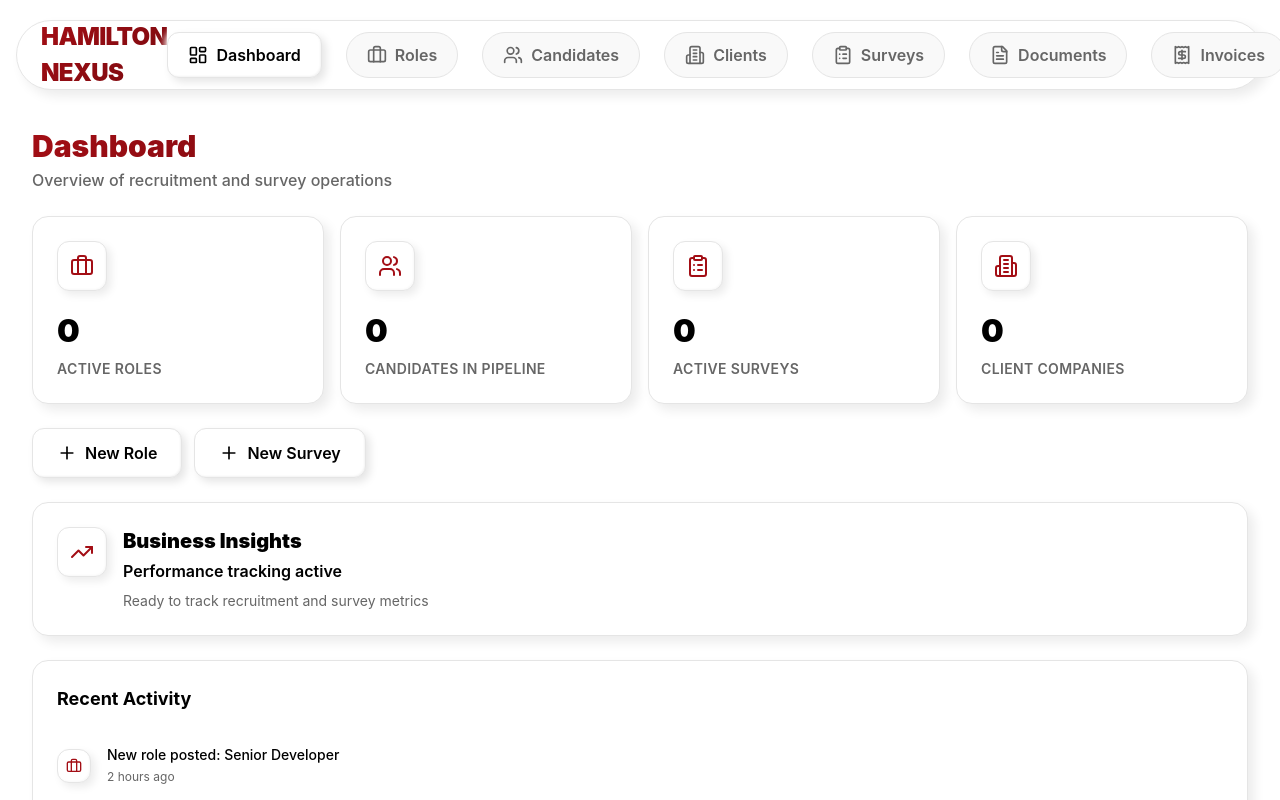
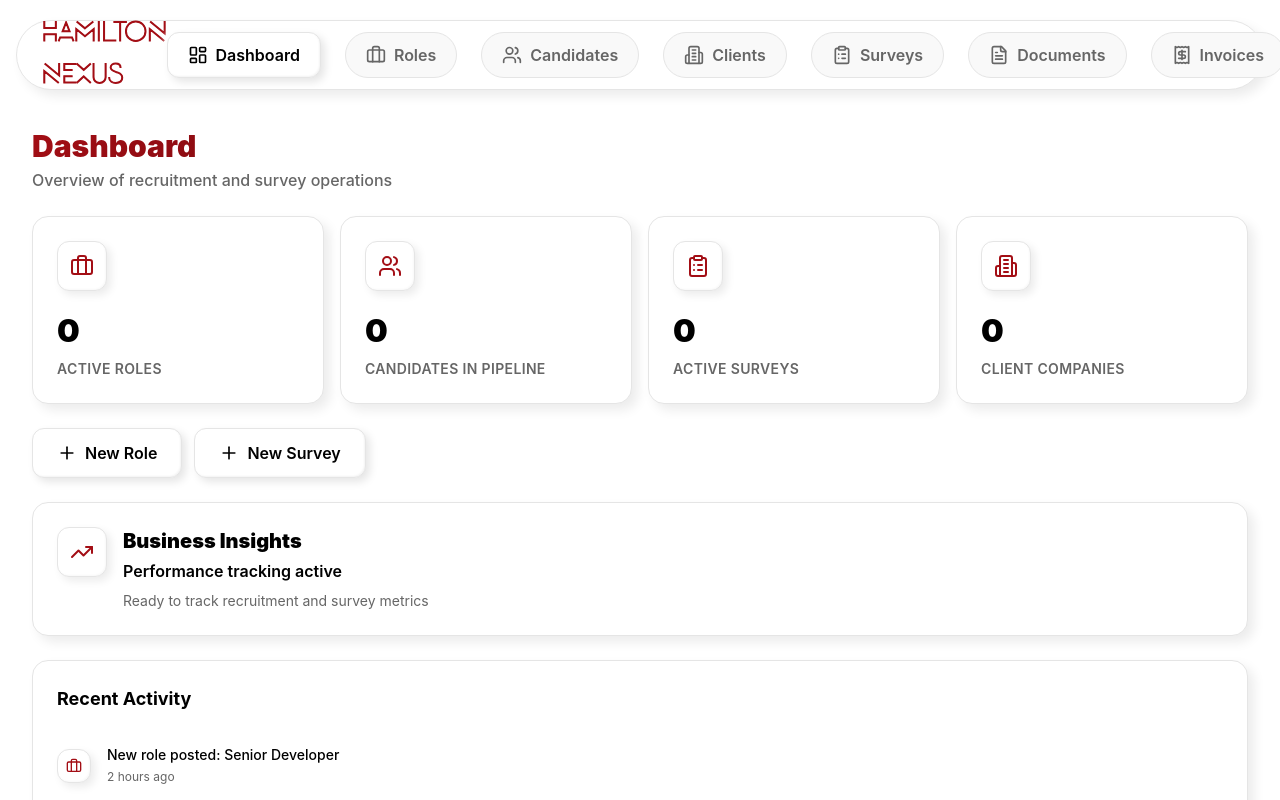
Before and after one commit to BuildMediaStrategies/FORGE-By-BuildMediaStrategies, a React (Vite) app: page / in a window 1280 px wide. Shown: the top 800 px of the page. Built offline with nearby package versions, Linux system fonts and the light colour scheme.

Commit message:
Updated index.css

```diff
--- a/src/components/layout/PillNavigation.tsx
+++ b/src/components/layout/PillNavigation.tsx
@@ -30,12 +30,11 @@ export function PillNavigation({ activePage, onNavigate, userEmail, onLogout }:
       <div className="neumorphic-pill flex items-center justify-between px-6 h-[70px]" style={{ minWidth: '800px' }}>
         <div className="flex items-center gap-2">
           <span
-            className="text-[24px] font-black tracking-tight"
+            className="text-[28px] uppercase tracking-tighter"
             style={{
-              background: 'linear-gradient(135deg, #A30E15 0%, #780A0F 100%)',
-              WebkitBackgroundClip: 'text',
-              WebkitTextFillColor: 'transparent',
-              backgroundClip: 'text'
+              fontFamily: '"Lombok", sans-serif',
+              color: '#A30E15',
+              WebkitTextStroke: '1px #A30E15'
             }}
           >
             HAMILTON NEXUS
--- a/src/index.css
+++ b/src/index.css
@@ -1,6 +1,13 @@
 @tailwind base;
 @tailwind components;
 @tailwind utilities;
+
+@font-face {
+  font-family: 'Lombok';
+  src: url('/fonts/Lombok Regular.ttf') format('truetype');
+  font-weight: normal;
+  font-style: normal;
+}
 
 @layer utilities {
   .safe-area-top {
```
